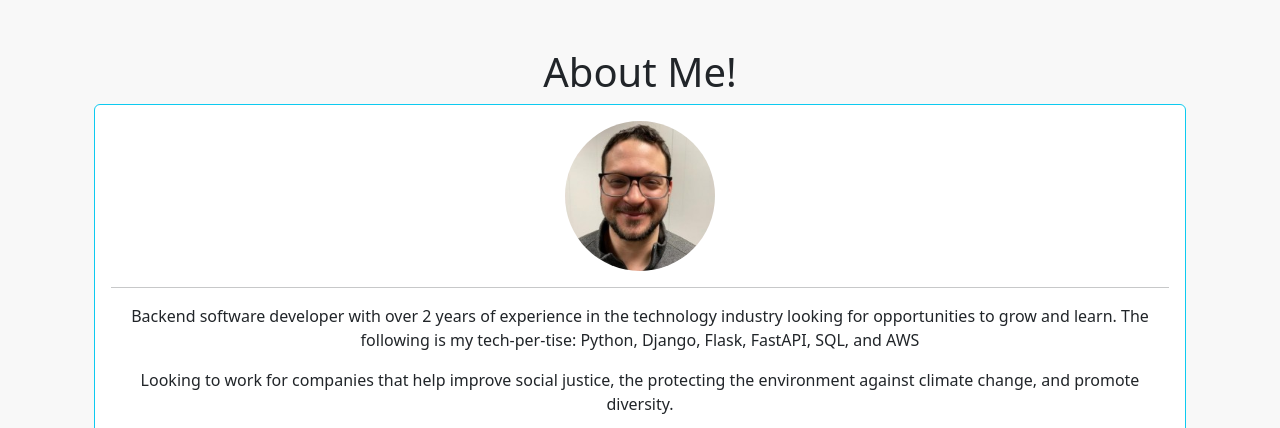
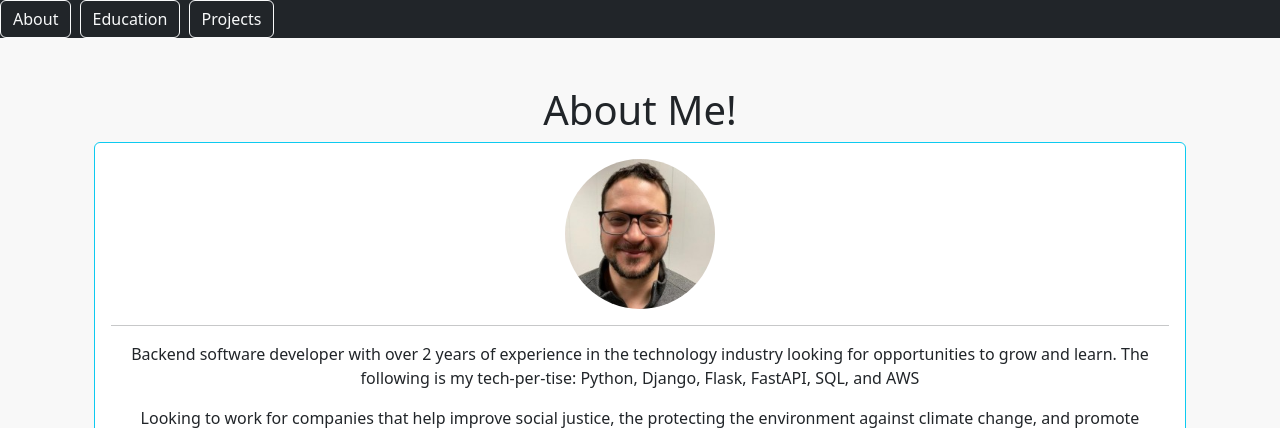
Before and after one commit to john-gartsu/portfolio, a Django app: template about/templates/about/about.html in a window 1280 px wide. Shown: the top 428 px of the page. Run offline with Django 3.2, Linux system fonts and the light colour scheme; the template is opened without the code that fills it, so the values that code supplies are empty.

Commit message:
creating nav bar

```diff
--- a/static/templates/base.html
+++ b/static/templates/base.html
@@ -6,6 +6,14 @@
         <link href="https://cdn.jsdelivr.net/npm/bootstrap@5.2.0-beta1/dist/css/bootstrap.min.css" rel="stylesheet" integrity="sha384-0evHe/X+R7YkIZDRvuzKMRqM+OrBnVFBL6DOitfPri4tjfHxaWutUpFmBp4vmVor" crossorigin="anonymous">
     </head>
     <body>
+        <nav class="'navbar navbar-dark bg-dark">
+            <div class="ms-auto">
+                <a href="{% url 'about' %}" class="btn btn-outline-light me-1">About</a>
+                <!-- <a href="{% url 'companies' %}" class="btn btn-outline-light me-1">Work Experience</a> -->
+                <a href="{% url 'mycerts' %}" class="btn btn-outline-light me-1">Education</a>
+                <a href="{% url 'myprojects' %}" class="btn btn-outline-light me-1">Projects</a>
+            </div>
+        </nav>
         <div class="my-5 text-center container">
             {% block content %}
             {% endblock %}
```
